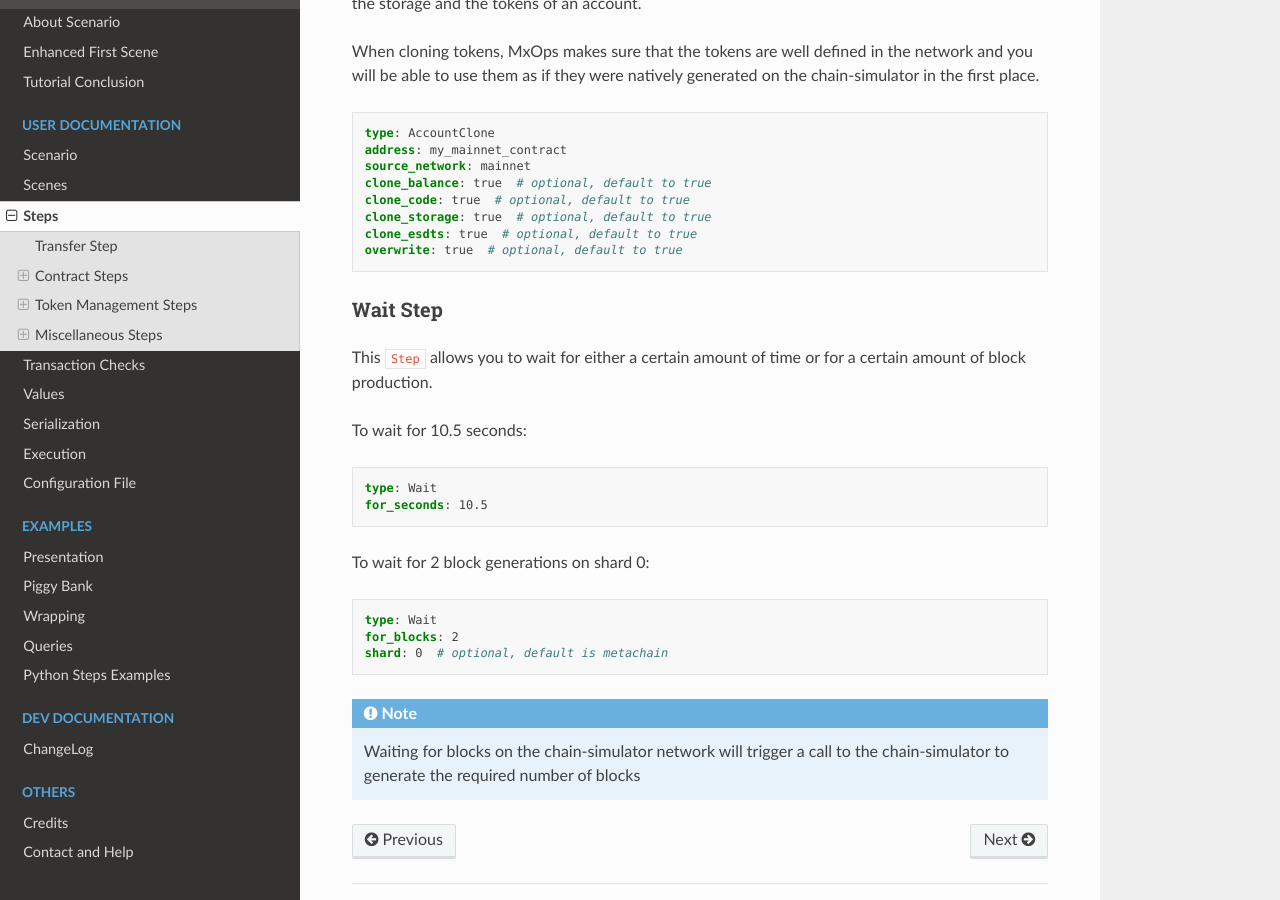
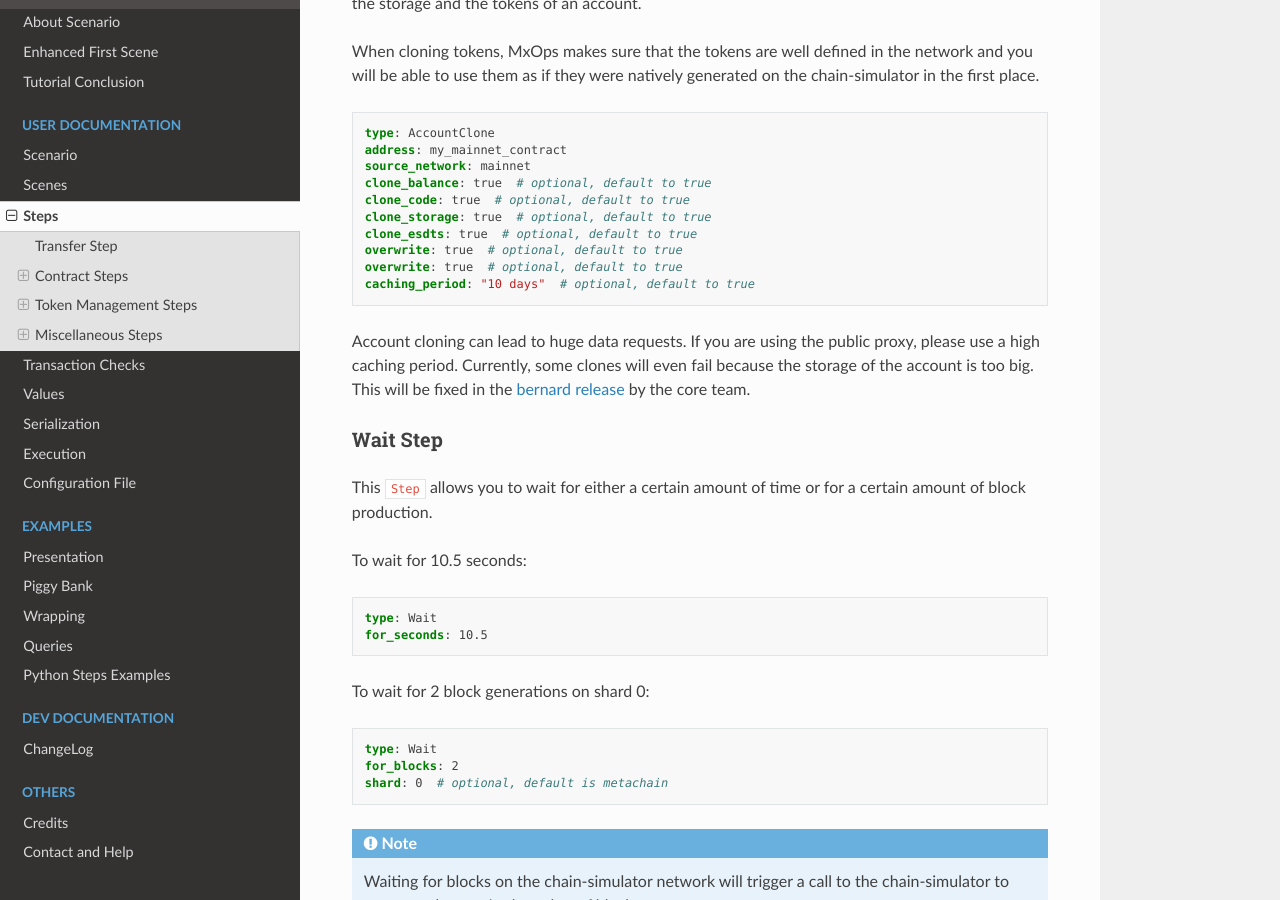
Before and after one commit to Catenscia/MxOps, a Sphinx documentation site: the page built from docs/source/user_documentation/steps.md, in a window 1280 px wide and 900 px high, scrolled down 14281 px. Built offline with Sphinx 7.4.7 and the Read the Docs theme 3.1.0, drawn with Linux system fonts in a browser that asks for light colours.

Commit message:
docs: add the caching period in the docs

````diff
--- a/docs/dictionary/multiversx_wordlist.txt
+++ b/docs/dictionary/multiversx_wordlist.txt
@@ -2,6 +2,7 @@ abi
 ABIS
 Astrarizon
 bech
+bernard
 BigUint
 BigInt
 devnet
--- a/docs/source/user_documentation/steps.md
+++ b/docs/source/user_documentation/steps.md
@@ -820,7 +820,12 @@ clone_code: true  # optional, default to true
 clone_storage: true  # optional, default to true
 clone_esdts: true  # optional, default to true
 overwrite: true  # optional, default to true
+overwrite: true  # optional, default to true
+caching_period: "10 days"  # optional, default to true
 ```
+
+Account cloning can lead to huge data requests. If you are using the public proxy, please use a high caching period.
+Currently, some clones will even fail because the storage of the account is too big. This will be fixed in the [bernard release](https://github.com/multiversx/mx-chain-go/pull/6547) by the core team.
 
 
 (wait_target)=
````
